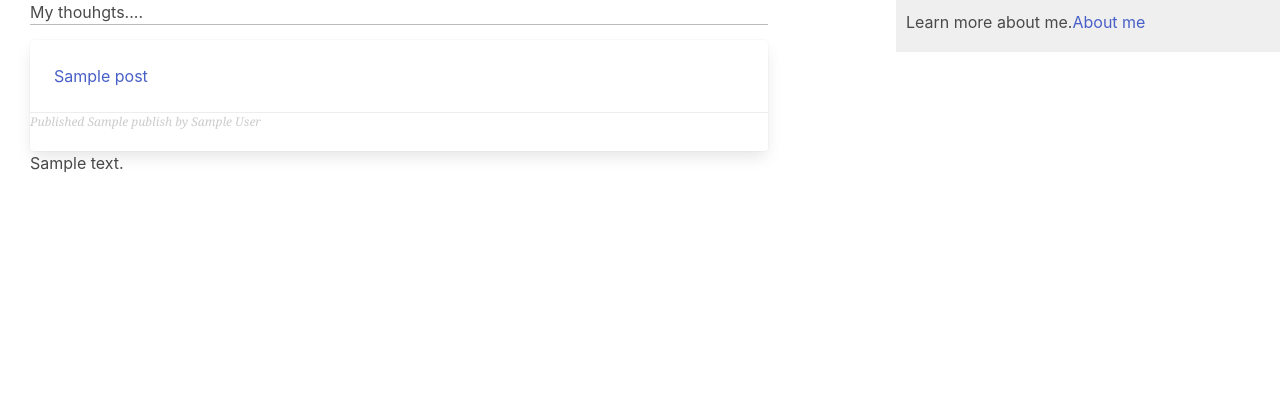
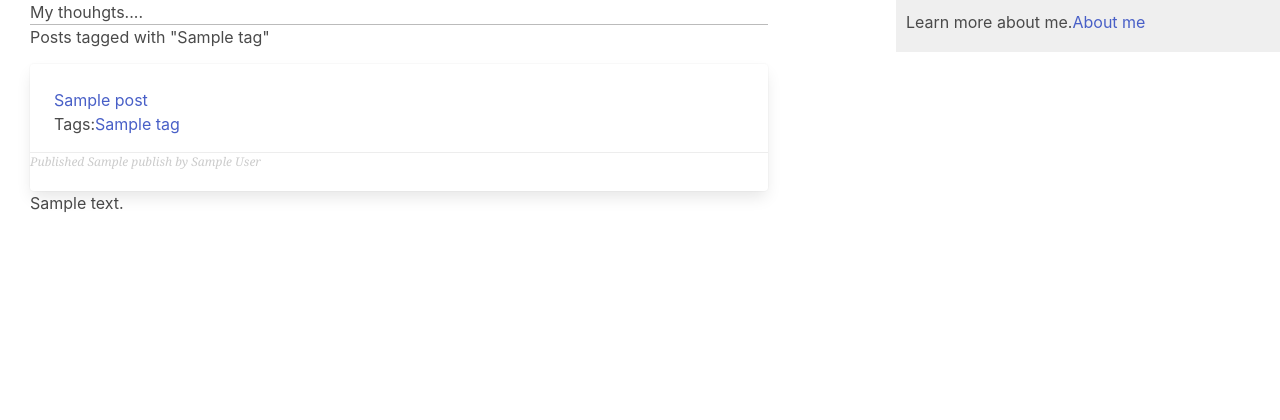
Before and after one commit to dasubermanmind/Blog, a Django app: template blog/templates/blog/post/list.html in a window 1280 px wide. Shown: the top 420 px of the page. Run offline with Django 3.2, Linux system fonts and the light colour scheme; the template is opened without the code that fills it: most values are stand-ins (such as "Sample title", 1, 10 or a date in 2020).

Commit message:
Added tagging posts so if you click on a tag it shows all posts wtihin that list

```diff
--- a/blog/models.py
+++ b/blog/models.py
@@ -2,7 +2,7 @@ from django.utils import timezone
 from django.db import models
 from django.contrib.auth.models import User
 from django.urls import reverse
-
+from taggit.managers import TaggableManager
 
 
 class PublishManager(models.Manager):
@@ -14,6 +14,8 @@ class Post(models.Model):
     class Status(models.TextChoices):
         DRAFT = 'DF', 'Draft'
         PUBLISHED = 'PB', 'Published'
+
+    tags = TaggableManager()
 
     title = models.CharField(max_length=250)
     slug = models.SlugField(max_length=250, unique_for_date='publish')
--- a/blog/templates/blog/post/list.html
+++ b/blog/templates/blog/post/list.html
@@ -2,12 +2,24 @@
 {% block title %}My thoughts...{% endblock %}
 {% block content %}
   <h1>My thouhgts....</h1>
+  {% if tag %}
+    <h2>Posts tagged with "{{ tag.name }}"</h2>
+  {% endif %}
   {% for post in posts %}
     <div class='card'>
       <div class='card-content'>
         <a href="{{ post.get_absolute_url }}">
           {{ post.title }}
         </a>
+        <p class="tags">
+          Tags:
+          {% for tag in post.tags.all %}
+            <a href="{% url "blog:post_list_by_tag" tag.slug %}">
+              {{ tag.name }}
+            </a>
+            {% if not forloop.last %}, {% endif %}
+          {% endfor %}
+       </p>
       </div>
       <div class='card-footer'>
         <p class="date">
@@ -17,5 +29,5 @@
     </div>
     {{ post.body|truncatewords:30|linebreaks }}
   {% endfor %}
-  {% include "pagination.html" with page=page_obj %}
+  {% include "pagination.html" with page=posts %}
 {% endblock %}
```
Also changed, not shown: blog/urls.py (+5 -2 lines), blog/views.py (+9 -2 lines), blog/migrations/0004_post_tags.py (added), db.sqlite3.
